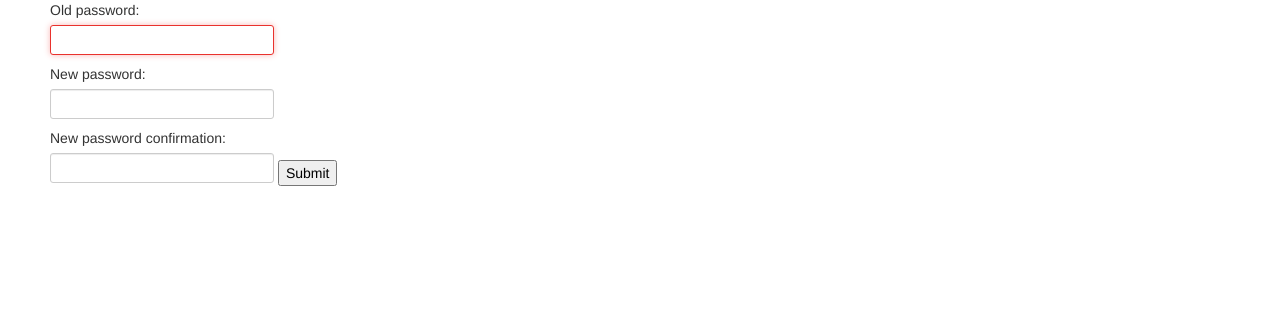
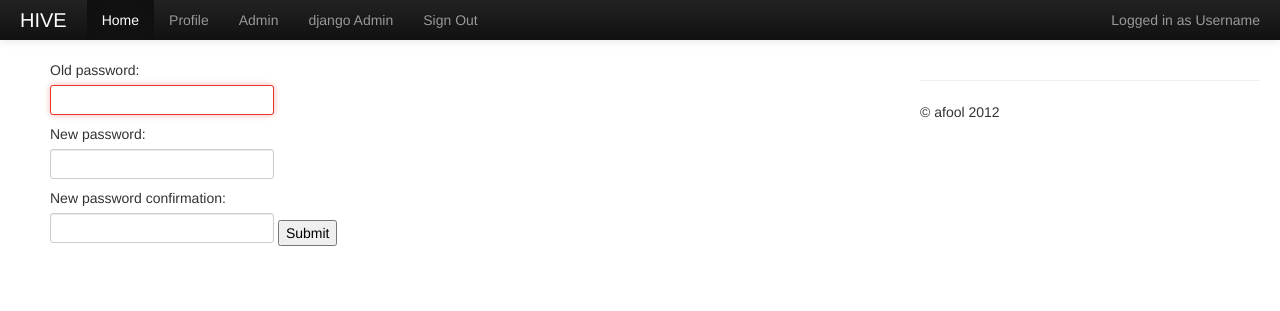
Before and after one commit to afool/hive, a Django app: page /accounts/reset_password/ in a window 1280 px wide. Shown: the top 311 px of the page. Run offline with Django 3.2, Linux system fonts and the light colour scheme; parts of the project's set-up code (start-up, migrations or seed data) failed here and were passed over.

Commit message:
[#35438351] basic layout template

```diff
--- a/hive/accounts/urls.py
+++ b/hive/accounts/urls.py
@@ -9,6 +9,7 @@ urlpatterns = patterns('accounts.views',
     url(r'^renew_password_email/(?P<key>\w+)/$', 'renew_password_page'),
     url(r'^reset_password/$', 'reset_password_page'),
     url(r'^people_list/$', 'people_list_page'),
+    url(r'^profile/$', 'profile_page'), #just display current user's profile
     url(r'^profile/(?P<username>\w+)/$', 'profile_page'),
     url(r'^addfollow/(?P<followee_id>\d+)/$', 'add_follow_page'),
     url(r'^removefollow/(?P<followee_id>\d+)/$', 'remove_follow_page'),
--- a/hive/accounts/views.py
+++ b/hive/accounts/views.py
@@ -149,7 +149,11 @@ def reset_password_page(request):
                                                           {'form': form}))
 
 def profile_page(request, username):
-    user = User.objects.get(username=username)
+    user = None
+    if username is None:
+        user = request.user
+    else :
+        user = User.objects.get(username=username)
     user_profile = UserProfile.objects.get(user = user)
     return render_to_response('accounts/detail_profile.html', RequestContext(request,{
                                                                'user' : user,
--- a/hive/html/templates/base.html
+++ b/hive/html/templates/base.html
@@ -11,90 +11,69 @@
     <![endif]-->
 
     <link href="{{ STATIC_URL }}css/bootstrap.css" rel="stylesheet" type="text/css" />
+    <style type="text/css">
+      body {
+        padding-top: 60px;
+        padding-bottom: 40px;
+      }
+      .sidebar-nav {
+        padding: 9px 0;
+      }
+    </style>
     <link href="{{ STATIC_URL }}css/bootstrap-responsive.css" rel="stylesheet" type="text/css" />
     <link rel="stylesheet" href="{{ STATIC_URL }}css/redactor.css" />
-    <style type="text/css">
-/* Tweak navbar brand link to be super sleek
--------------------------------------------------- */
-
-body > .navbar {
-  font-size: 13px;
-}
-
-/* Change the docs' brand */
-body > .navbar .brand {
-  padding-right: 0;
-  padding-left: 0;
-  margin-left: 20px;
-  float: right;
-  font-weight: bold;
-  color: #000;
-  text-shadow: 0 1px 0 rgba(255,255,255,.1), 0 0 30px rgba(255,255,255,.125);
-  -webkit-transition: all .2s linear;
-     -moz-transition: all .2s linear;
-          transition: all .2s linear;
-}
-body > .navbar .brand:hover {
-  text-decoration: none;
-  text-shadow: 0 1px 0 rgba(255,255,255,.1), 0 0 30px rgba(255,255,255,.4);
-}
-
-    </style>
 
     <title>{% block title %}{% endblock %}</title>
   </head>
   <body>
-    <!-- Navbar
-    ================================================== -->
-	<!--
+
+    <!-- Navbar  ================================================== -->
+
     <div class="navbar navbar-inverse navbar-fixed-top">
       <div class="navbar-inner">
-        <div class="container">
-          <button type="button" class="btn btn-navbar" data-toggle="collapse" data-target=".nav-collapse">
+        <div class="container-fluid">
+          <a class="btn btn-navbar" data-toggle="collapse" data-target=".nav-collapse">
             <span class="icon-bar"></span>
             <span class="icon-bar"></span>
             <span class="icon-bar"></span>
-          </button>
-          <a class="brand" href="./index.html">Bootstrap</a>
+          </a>
+          <a class="brand" href="#">HIVE</a>
           <div class="nav-collapse collapse">
+            <p class="navbar-text pull-right">
+              Logged in as <a href="#" class="navbar-link">Username</a>
+            </p>
             <ul class="nav">
-              <li class="active">
-                <a href="./index.html">Home</a>
-              </li>
-              <li class="">
-                <a href="./getting-started.html">Get started</a>
-              </li>
-              <li class="">
-                <a href="./scaffolding.html">Scaffolding</a>
-              </li>
-              <li class="">
-                <a href="./base-css.html">Base CSS</a>
-              </li>
-              <li class="">
-                <a href="./components.html">Components</a>
-              </li>
-              <li class="">
-                <a href="./javascript.html">Javascript</a>
-              </li>
-              <li class="">
-                <a href="./customize.html">Customize</a>
-              </li>
+              <li class="active"><a href="/">Home</a></li>
+              <li><a href="/accounts/profile/{{user.username}}/">Profile</a></li>
+              <li><a href="/admins/">Admin</a></li>
+              <li><a href="/admin/">django Admin</a></li>
+              <li><a href="/accounts/logout/">Sign Out</a></li>
             </ul>
-          </div>
+
+          </div><!--/.nav-collapse -->
         </div>
       </div>
     </div>
-	-->
+    <!-- end Navbar ================================================== -->
+
+	<!-- menu bar + Content Block ================================================== -->
    <div class="container-fluid"
     <div class="row-fluid">
-    	<div class="span2">
-    	 {% block menu %}{% endblock %}
-	</div>
-    	<div class="span10">
-    	 {% block content %}{% endblock %}
-    	</div>
-    </div>
+      <div class="span3">
+         {% block menu %}{% endblock %}
+      </div><!--/span-->
+
+      <div class="span9">
+      	 {% block content %}{% endblock %}
+      </div><!--/row-->
+
+      <hr>
+
+      <footer>
+        <p>&copy; afool 2012</p>
+      </footer>
    </div>
+
 	<!--scripts-->
 	<script type="text/javascript" src="{{ STATIC_URL }}js/jquery-1.8.0.min.js"></script>
 	<script type="text/javascript" src="{{ STATIC_URL }}js/bootstrap.min.js"></script>
```
Also changed, not shown: hive/html/templates/timelines/timeline_view.html (+18 -19 lines).
